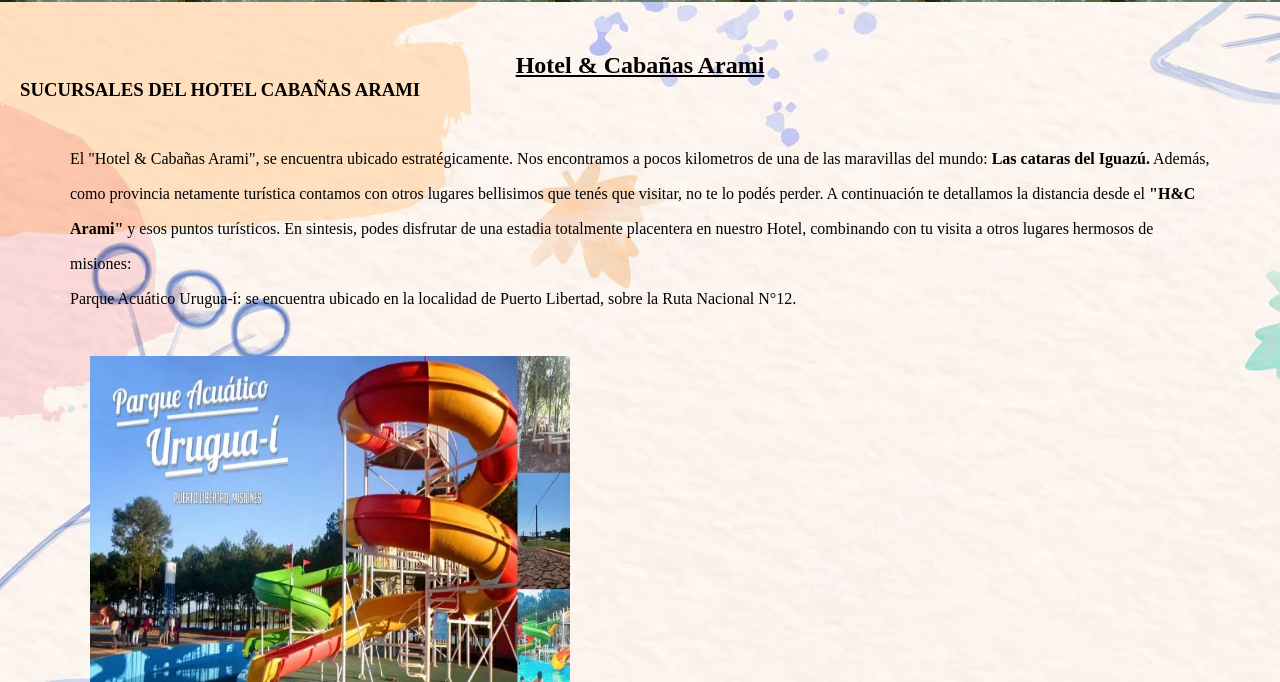
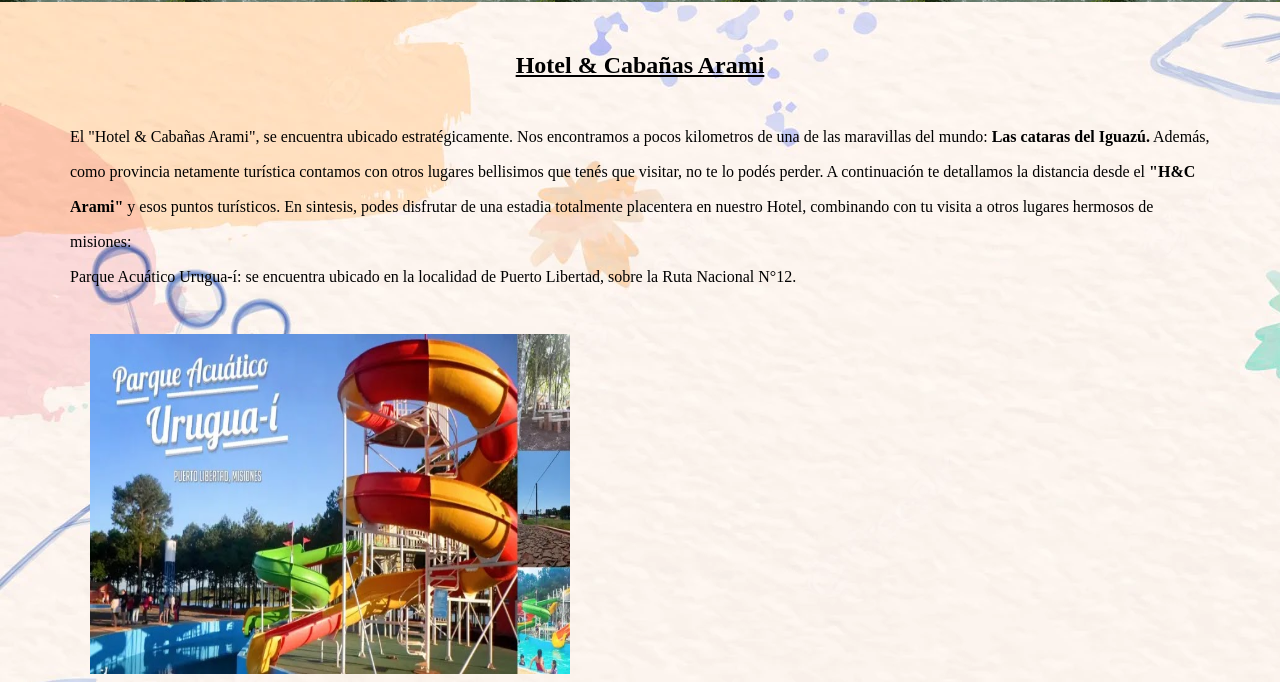
Before and after one commit to Facundo1981/proyecto_final, a plain HTML site: page index.html in a window 1280 px wide. Shown: the part 118-800 px from the top of the page. Drawn offline with Linux system fonts and the light colour scheme.

Commit message:
modificacion en el index elimine n h3 innecesario

```diff
--- a/index.html
+++ b/index.html
@@ -27,7 +27,6 @@
     </header>
     <main>
       <h2>Hotel & Cabañas Arami</h2>
-      <h3> SUCURSALES DEL HOTEL CABAÑAS ARAMI </h3>
       <section>
         <article>
           <p>El "Hotel & Cabañas Arami", se encuentra ubicado estratégicamente. Nos encontramos a pocos kilometros de una de las maravillas del mundo: <strong>Las cataras del Iguazú.</strong> Además, como provincia netamente turística contamos con otros lugares bellisimos que tenés que visitar, no te lo podés perder. A continuación te detallamos la distancia desde el <strong>"H&C Arami"</strong> y esos puntos turísticos. En sintesis, podes disfrutar de una estadia totalmente placentera en nuestro Hotel, combinando con tu visita a otros lugares hermosos de misiones: </p>
```
